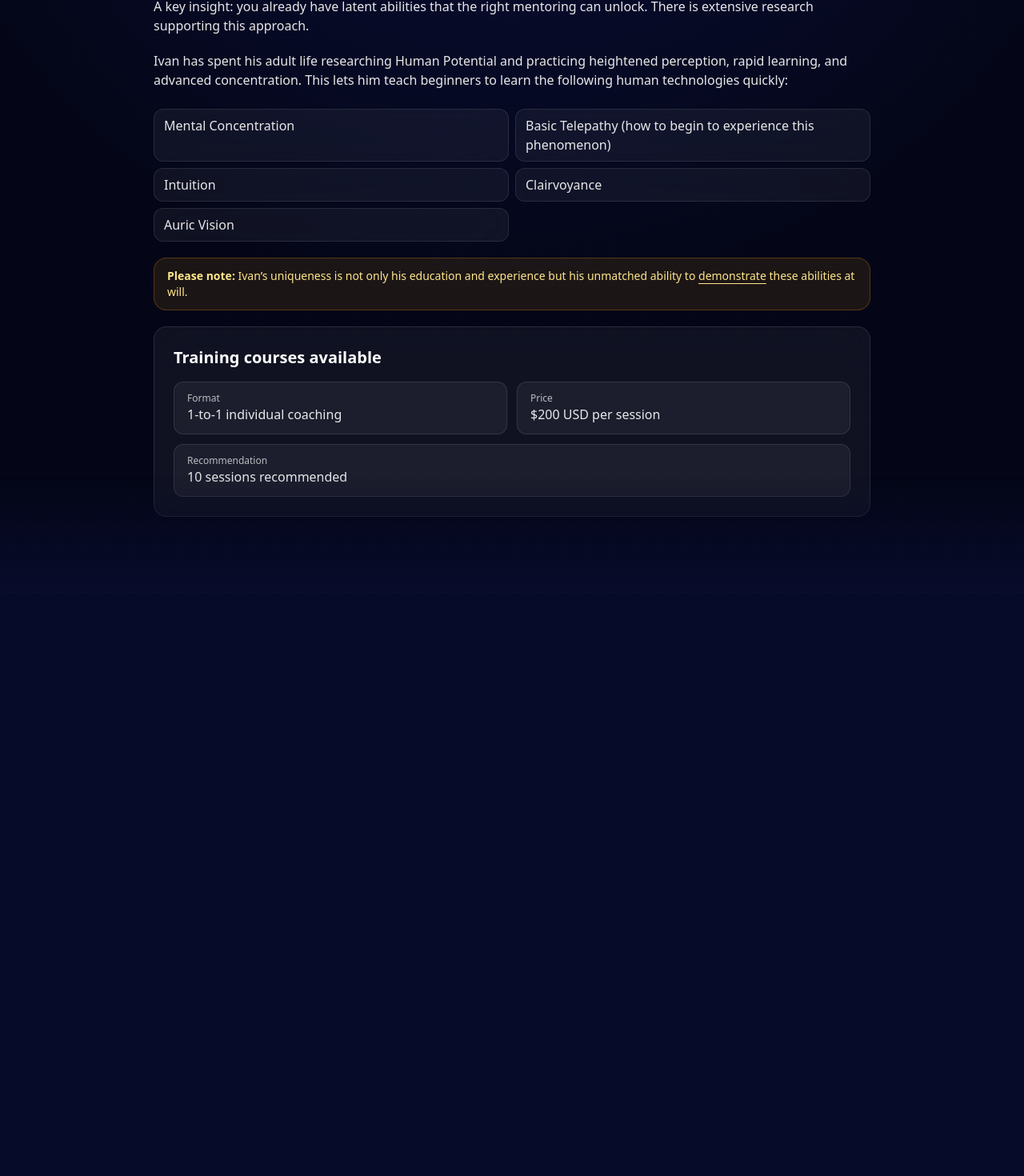
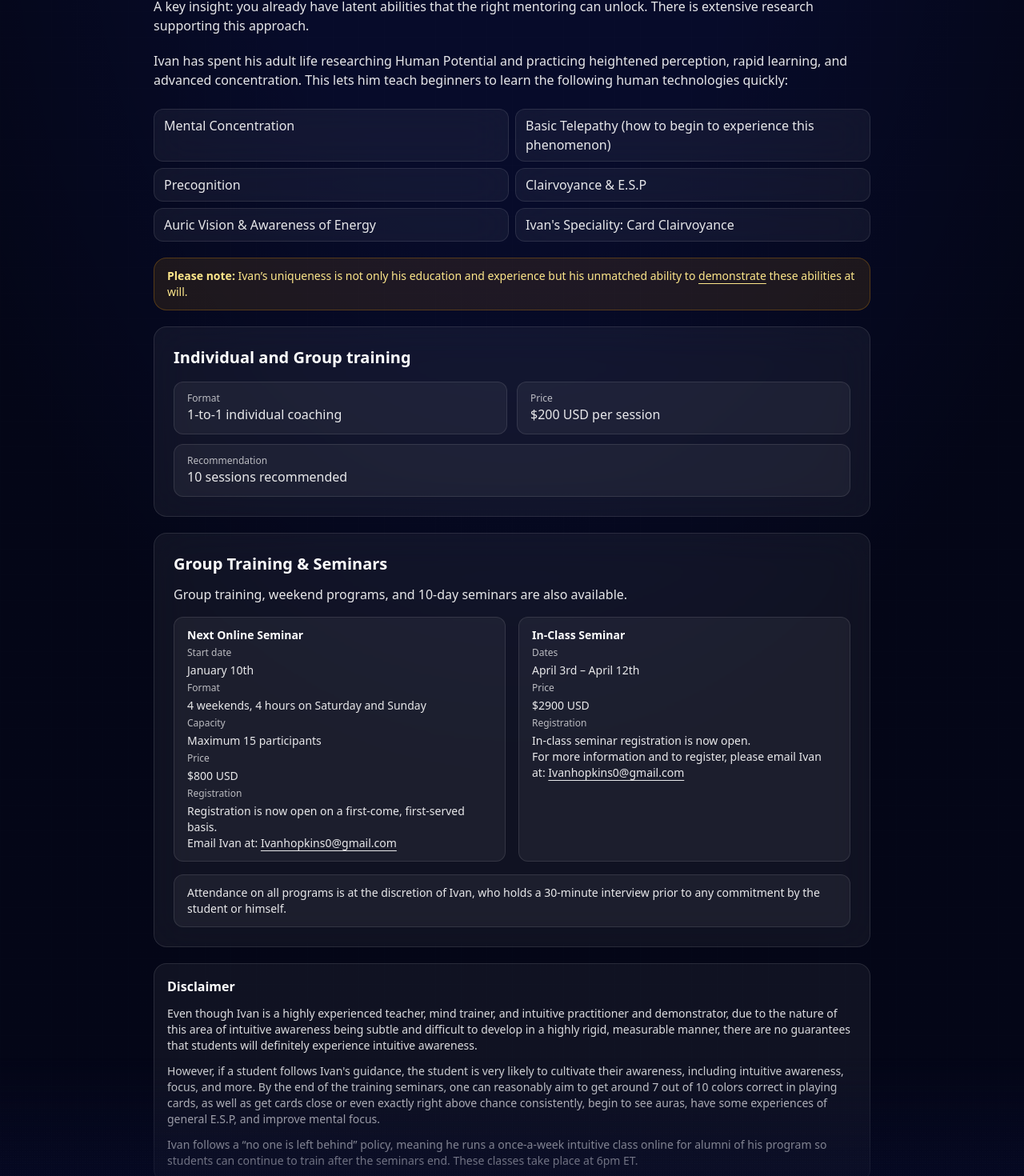
Before and after one commit to gantug/perfecttend, a Next.js app: page /works/i-factor in a window 1280 px wide. Shown: the part 434-1904 px from the top of the page at 80% size. Before the commit the page ends 1176 px from the top, so only its background shows below. Built offline with nearby package versions, Linux system fonts and the light colour scheme.

Commit message:
feat: i-factor page updated.

```diff
--- a/src/components/WorkPageShell.tsx
+++ b/src/components/WorkPageShell.tsx
@@ -67,7 +67,7 @@ export default function WorkPageShell({
           </Link>
 
           <h1 className="text-2xl md:text-4xl font-bold text-white">{title}</h1>
-          {subtitle ? <p className="text-white/80">{subtitle}</p> : null}
+          {subtitle ? <p className="text-white font-bold">{subtitle}</p> : null}
         </div>
 
         <div className="mt-6 flex flex-col gap-5 text-white/90 font-light">
--- a/src/pages/works/i-factor.tsx
+++ b/src/pages/works/i-factor.tsx
@@ -6,7 +6,7 @@ import WorkPageShell from "@/components/WorkPageShell";
 export default function IntuitionTrainingProgram() {
   return (
     <WorkPageShell
-      title="The Intuition training program"
+      title="The Intutor Training Program"
       subtitle="Course Background and Content"
     >
       <p>
@@ -40,9 +40,10 @@ export default function IntuitionTrainingProgram() {
         {[
           "Mental Concentration",
           "Basic Telepathy (how to begin to experience this phenomenon)",
-          "Intuition",
-          "Clairvoyance",
-          "Auric Vision",
+          "Precognition",
+          "Clairvoyance & E.S.P",
+          "Auric Vision & Awareness of Energy",
+          "Ivan's Speciality: Card Clairvoyance",
         ].map((t) => (
           <li
             key={t}
@@ -61,11 +62,11 @@ export default function IntuitionTrainingProgram() {
         abilities at will.
       </div>
 
-      {/* pricing */}
+      {/* individual pricing */}
       <div className="group relative rounded-2xl border border-white/10 bg-white/5 p-6 backdrop-blur-xl">
         <div className="pointer-events-none absolute -inset-px rounded-2xl bg-gradient-to-r from-[#00E0FF]/0 via-[#3F5DCC]/10 to-[#00FFC6]/0 opacity-0 blur-md transition-opacity group-hover:opacity-100" />
         <h3 className="text-white text-lg md:text-xl font-semibold">
-          Training courses available
+          Individual and Group training
         </h3>
         <div className="mt-4 grid grid-cols-1 sm:grid-cols-2 gap-3 text-white/90">
           <div className="rounded-xl border border-white/10 bg-white/5 px-4 py-3">
@@ -82,6 +83,113 @@ export default function IntuitionTrainingProgram() {
           </div>
         </div>
       </div>
+
+      {/* group training & seminars */}
+      <div className="group relative rounded-2xl border border-white/10 bg-white/5 p-6 backdrop-blur-xl">
+        <div className="pointer-events-none absolute -inset-px rounded-2xl bg-gradient-to-r from-[#00E0FF]/0 via-[#3F5DCC]/10 to-[#00FFC6]/0 opacity-0 blur-md transition-opacity group-hover:opacity-100" />
+        <h3 className="text-white text-lg md:text-xl font-semibold">
+          Group Training & Seminars
+        </h3>
+        <p className="mt-3 text-white/90">
+          Group training, weekend programs, and 10-day seminars are also
+          available.
+        </p>
+
+        <div className="mt-4 grid grid-cols-1 md:grid-cols-2 gap-4 text-white/90">
+          {/* Online seminar */}
+          <div className="rounded-xl border border-white/10 bg-white/5 px-4 py-3 space-y-1">
+            <div className="text-sm font-semibold text-white">
+              Next Online Seminar
+            </div>
+
+            <div className="text-xs text-white/70">Start date</div>
+            <div className="text-sm">January 10th</div>
+
+            <div className="text-xs text-white/70 mt-2">Format</div>
+            <div className="text-sm">
+              4 weekends, 4 hours on Saturday and Sunday
+            </div>
+
+            <div className="text-xs text-white/70 mt-2">Capacity</div>
+            <div className="text-sm">Maximum 15 participants</div>
+
+            <div className="text-xs text-white/70 mt-2">Price</div>
+            <div className="text-sm">$800 USD</div>
+
+            <div className="text-xs text-white/70 mt-2">Registration</div>
+            <div className="text-sm">
+              Registration is now open on a first-come, first-served basis.
+              <br />
+              Email Ivan at:{" "}
+              <a
+                href="mailto:Ivanhopkins0@gmail.com"
+                className="underline underline-offset-4"
+              >
+                Ivanhopkins0@gmail.com
+              </a>
+            </div>
+          </div>
+
+          {/* In-class seminar */}
+          <div className="rounded-xl border border-white/10 bg-white/5 px-4 py-3 space-y-1">
+            <div className="text-sm font-semibold text-white">
+              In-Class Seminar
+            </div>
+
+            <div className="text-xs text-white/70">Dates</div>
+            <div className="text-sm">April 3rd – April 12th</div>
+
+            <div className="text-xs text-white/70 mt-2">Price</div>
+            <div className="text-sm">$2900 USD</div>
+
+            <div className="text-xs text-white/70 mt-2">Registration</div>
+            <div className="text-sm">
+              In-class seminar registration is now open.
+              <br />
+              For more information and to register, please email Ivan at:{" "}
+              <a
+                href="mailto:Ivanhopkins0@gmail.com"
+                className="underline underline-offset-4"
+              >
+                Ivanhopkins0@gmail.com
+              </a>
+            </div>
+          </div>
+        </div>
+
+        {/* attendance policy */}
+        <div className="mt-4 rounded-xl border border-white/10 bg-white/5 px-4 py-3 text-white/90 text-sm">
+          Attendance on all programs is at the discretion of Ivan, who holds a
+          30-minute interview prior to any commitment by the student or himself.
+        </div>
+      </div>
+
+      {/* disclaimer */}
+      <div className="rounded-2xl border border-white/10 bg-white/5 px-4 py-4 text-sm text-white/85 space-y-3">
+        <h3 className="text-base font-semibold text-white">Disclaimer</h3>
+        <p>
+          Even though Ivan is a highly experienced teacher, mind trainer, and
+          intuitive practitioner and demonstrator, due to the nature of this
+          area of intuitive awareness being subtle and difficult to develop in a
+          highly rigid, measurable manner, there are no guarantees that students
+          will definitely experience intuitive awareness.
+        </p>
+        <p>
+          However, if a student follows Ivan&apos;s guidance, the student is
+          very likely to cultivate their awareness, including intuitive
+          awareness, focus, and more. By the end of the training seminars, one
+          can reasonably aim to get around 7 out of 10 colors correct in playing
+          cards, as well as get cards close or even exactly right above chance
+          consistently, begin to see auras, have some experiences of general
+          E.S.P, and improve mental focus.
+        </p>
+        <p>
+          Ivan follows a “no one is left behind” policy, meaning he runs a
+          once-a-week intuitive class online for alumni of his program so
+          students can continue to train after the seminars end. These classes
+          take place at 6pm ET.
+        </p>
+      </div>
     </WorkPageShell>
   );
 }
```
